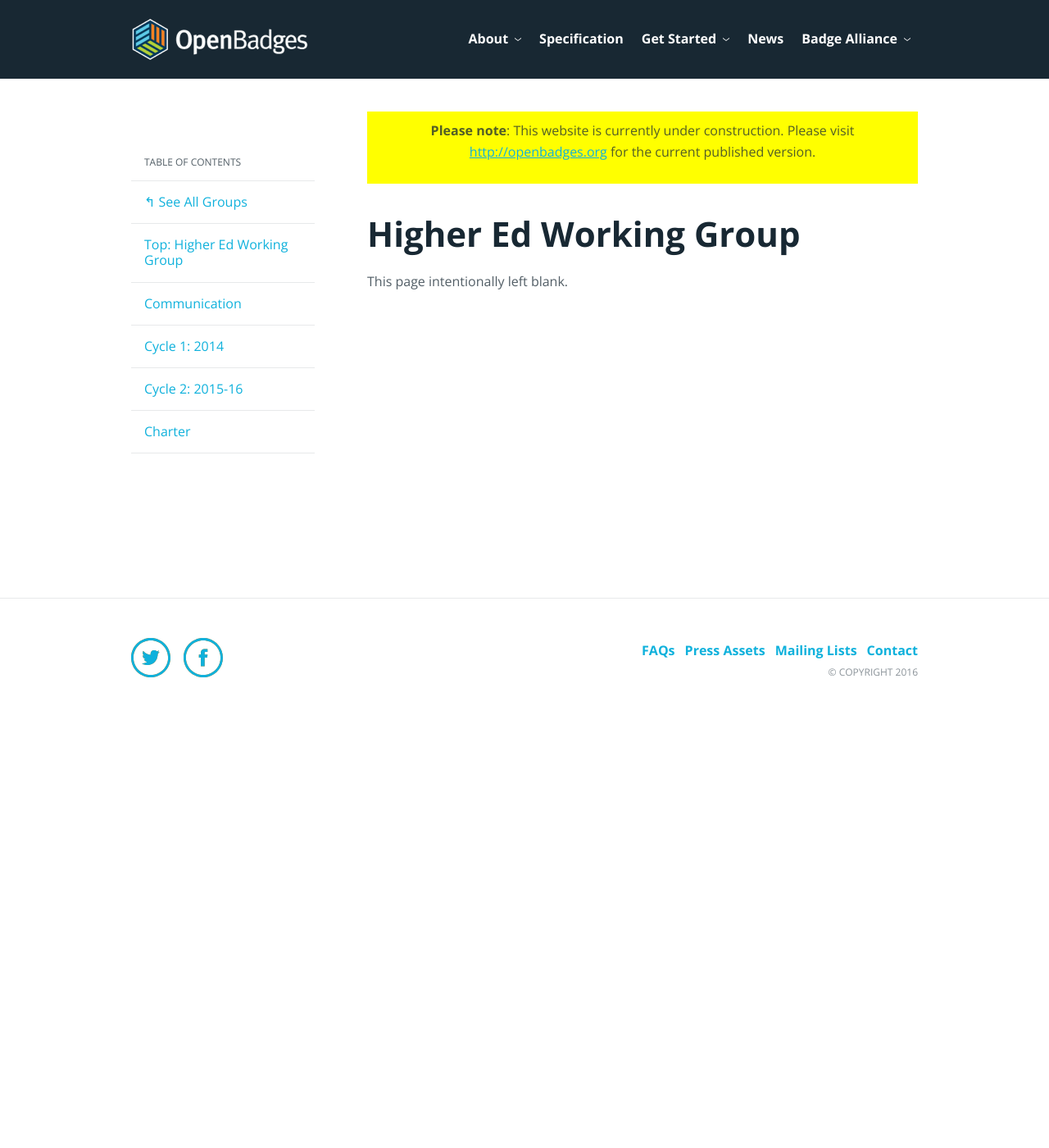
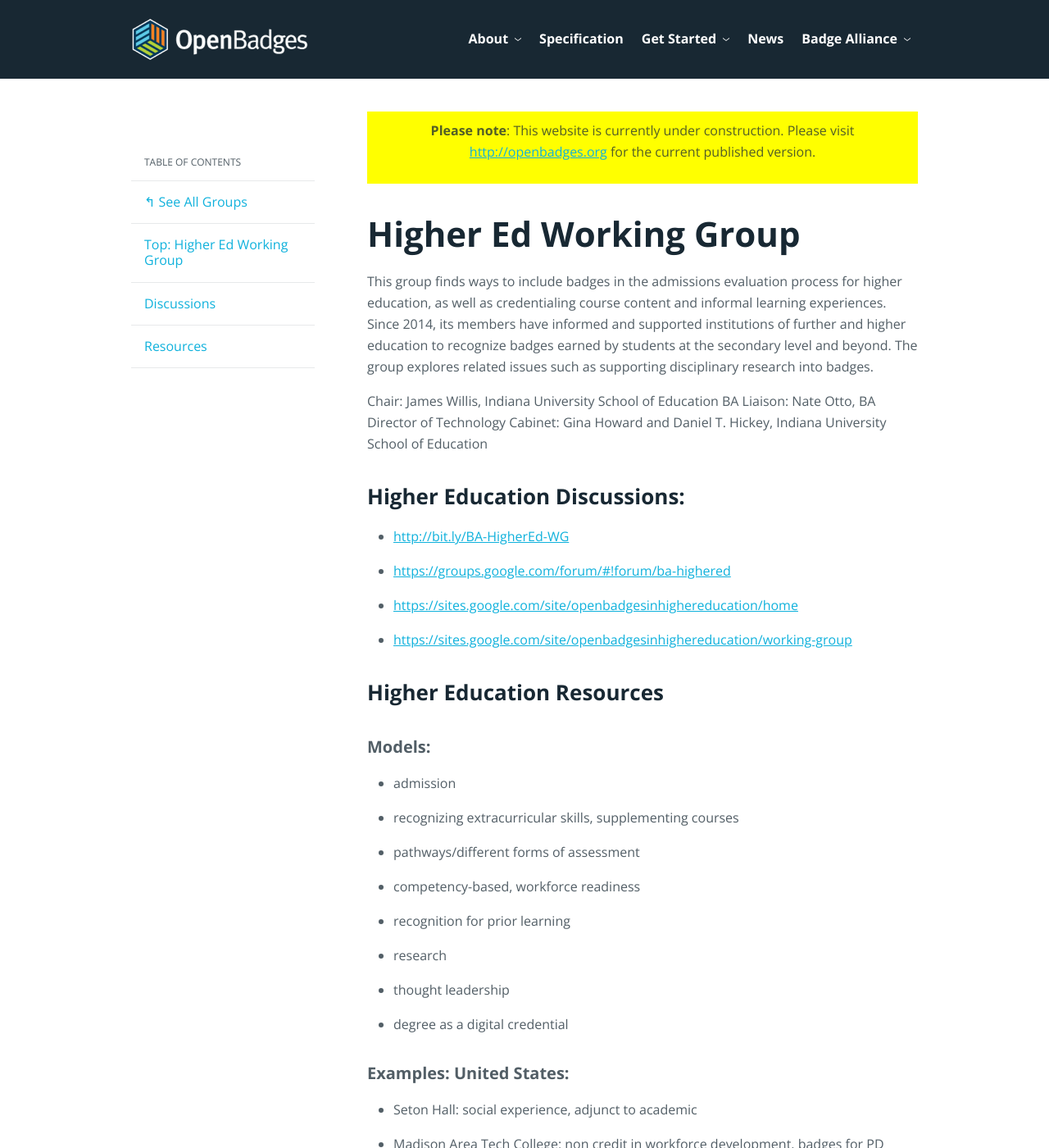
Before and after one commit to mozilla/openbadges.org-static, a Jekyll site: the page built from badge-alliance/working-groups/higher-ed/index.md, in a window 1280 px wide and 1400 px high. Shown: the whole window at 82% size. Built offline with Jekyll 4.4.1, drawn with Linux system fonts in a browser that asks for light colours; some of the changed text lies outside the part shown.

Commit message:
Created working group pages

```diff
--- a/badge-alliance/working-groups/higher-ed/index.md
+++ b/badge-alliance/working-groups/higher-ed/index.md
@@ -7,14 +7,71 @@
       title: "&#8624; See All Groups"
     - url: "#"
       title: "Top: Higher Ed Working Group"
-    - url: "#communication"
-      title: Communication
-    - url: "#cycle-1"
-      title: "Cycle 1: 2014"
-    - url: "#cycle-2"
-      title: "Cycle 2: 2015-16"
-    - url: "#charter"
-      title: "Charter"
+    - url: "#discussions"
+      title: Discussions
+    - url: "#resources"
+      title: Resources
+
 
 ---
-This page intentionally left blank.
+This group finds ways to include badges in the admissions evaluation process for higher education, as well as credentialing course content and informal learning experiences. Since 2014, its members have informed and supported institutions of further and higher education to recognize badges earned by students at the secondary level and beyond. The group explores related issues such as supporting disciplinary research into badges.
+
+Chair: James Willis, Indiana University School of Education
+BA Liaison: Nate Otto, BA Director of Technology
+Cabinet: Gina Howard and Daniel T. Hickey, Indiana University School of Education
+
+<h2 class="title title-content" id="discussions">Higher Education Discussions: </h2>
+
+* [http://bit.ly/BA-HigherEd-WG](http://bit.ly/BA-HigherEd-WG)
+* [https://groups.google.com/forum/#!forum/ba-highered](https://groups.google.com/forum/#!forum/ba-highered)
+* [https://sites.google.com/site/openbadgesinhighereducation/home](https://sites.google.com/site/openbadgesinhighereducation/home)
+* [https://sites.google.com/site/openbadgesinhighereducation/working-group](https://sites.google.com/site/openbadgesinhighereducation/working-group)
+
+<h2 class="title title-content" id="resources">Higher Education Resources</h2>
+<h3 class="title title-secondary">Models:</h3>
+
+* admission
+* recognizing extracurricular skills, supplementing courses
+* pathways/different forms of assessment
+* competency-based, workforce readiness
+* recognition for prior learning
+* research
+* thought leadership
+* degree as a digital credential
+
+<h3 class="title title-secondary">Examples: United States:</h3>
+
+* Seton Hall: social experience, adjunct to academic
+* Madison Area Tech College: non credit in workforce development, badges for PD
+* Purdue: supplementing classrooms, extracurricular
+* Purdue Medical School: nursing
+* DePaul University, U of RI: admissions
+* Penn State: research
+* Indiana University: research
+* Granite State College: liberal arts skills
+* Florida International University: Project Management MOOC
+* Emory: Open Educational Resources for faculty & students
+* Arizona State University: Awarding college credit for techJOYnT Academy badges for STEM courses
+* Texas A&M: Awarding college credit for techJOYnT Academy badges for STEM courses
+* University of Michigan: Co-Curricular Learning and Reflection Badges
+* Parker University: Badges for Faculty
+* Texas Wesleyan University: Badges for CETL Center for Excellence in Teaching and Learning
+* Colorado State University: Skills-Based Digital Badges for Learning
+
+<h3 class="title title-secondary">International:</h3>
+
+* Deakin University: workforce readiness
+* DeTao Shanghai: master’s degree program for design - for courses and skills
+* Open University: non-traditional students
+* UBC: Integrating formal and informal learning pathways with badges
+* Sheffield Hallam University + University of Sheffield: skills development, recognition, and coursework
+* Zayed University: badging professional development
+* Charles Darwin University
+* Beuth University of Applied Sciences in Berlin: research
+
+<h3 class="title title-secondary">Support Systems:</h3>
+
+* edX: course and competency recognition
+* CAEL: prior learning assessment
+* WCET: MOOC, thought leadership
+* Blackboard and Moodle integration: course and competency recognition
```
Also changed, not shown: badge-alliance/working-groups/index.md (+19 -5 lines).
